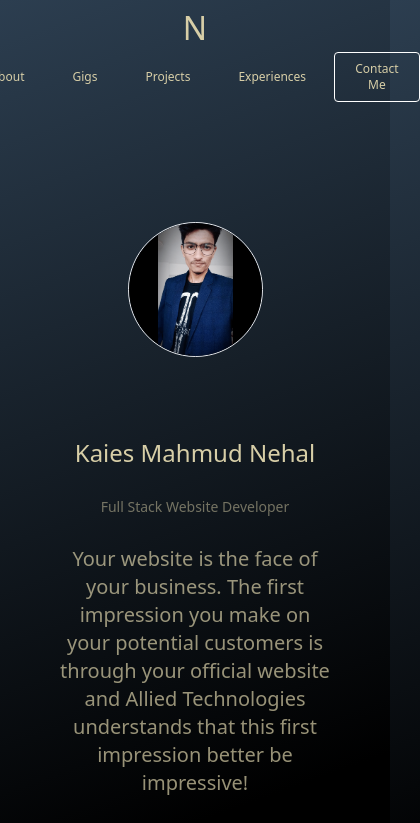
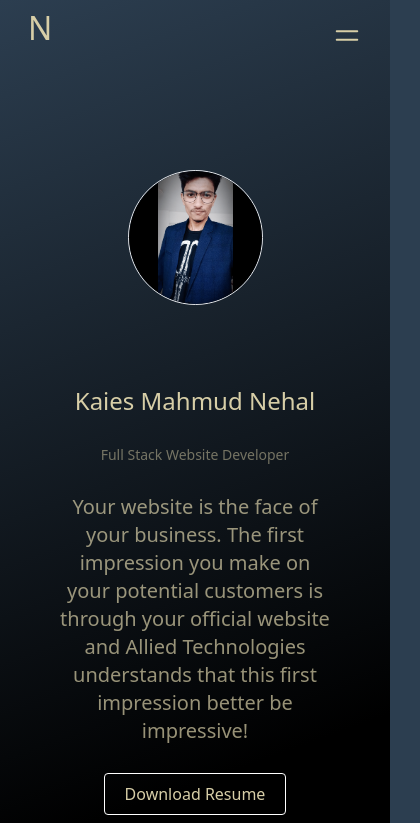
Before and after one commit to kaiesmahmud/nehal-portfolio, a React (Create React App) app: page / in a window 390 px wide. Shown: the top 823 px of the page, 420 px wide, since content can reach past the window. Built offline with nearby package versions, Linux system fonts and the light colour scheme.

Commit message:
navbar responsive updated

```diff
--- a/src/component/Navbar.js
+++ b/src/component/Navbar.js
@@ -1,30 +1,40 @@
-import React from 'react';
+import React, { useState } from 'react';
 import { NavLink } from 'react-router-dom';
+//icons
+import {VscClose} from 'react-icons/vsc';
+import {HiBars2} from 'react-icons/hi2';
 
 const Navbar = () => {
+    const [openMenu, setOpenMenu] = useState(false)
+    const changeOpenMenu = () =>{
+        setOpenMenu(!openMenu)
+    }
     return (
         <>
             <header className="App-header p-5 text-xs md:text-base lg:text-lg">
-                <nav className='flex flex-col gap-4 lg:flex-row justify-between items-center mx-2 md:mx-10 lg:mx-20 cursor-pointer '>
-                    <div className='text-[2rem] lg:text-[3rem] font-extralight'>
-                        <NavLink to={'/'}>
+                <nav className='flex flex-col gap-4 lg:flex-row justify-between items-center mx-2 md:mx-10 lg:mx-20  '>
+                    <div className='text-[2rem] lg:text-[3rem] font-extralight flex justify-between w-full'>
+                        <NavLink to={'/'} onClick={changeOpenMenu}>
                         N
                         </NavLink>
+                        <div className='text-3xl lg:hidden' onClick={changeOpenMenu}>
+                            {openMenu? <VscClose/> :<HiBars2/>}
+                        </div>
                     </div>
-                    <div className='min-w-[300px] flex justify-evenly items-center gap-2'>
-                        <NavLink to={'/about'} >
+                    <div className={`w-full p-5  bg-opacity-40 flex-col lg:flex lg:flex-row bg-black lg:bg-inherit  md:justify-evenly items-center gap-2 ${(openMenu)?"flex":"hidden"} transition-all duration-300`}>
+                        <NavLink to={'/about'} onClick={changeOpenMenu} className={(({isActive})=>(isActive?'bg-black rounded':""))}>
                             <div className='hover:bg-black transition-all ease-in px-5 py-2 rounded'>About</div>
                         </NavLink>
-                        <NavLink to={'/gigs'} >
+                        <NavLink to={'/gigs'} onClick={changeOpenMenu} className={(({isActive})=>(isActive?'bg-black rounded':""))} >
                             <div className='hover:bg-black transition-all ease-in px-5 py-2 rounded'>Gigs</div>
                         </NavLink>
-                        <NavLink to={'/projects'} >
+                        <NavLink to={'/projects'} onClick={changeOpenMenu} className={(({isActive})=>(isActive?'bg-black rounded':""))} >
                             <div className='hover:bg-black transition-all ease-in px-5 py-2 rounded'>Projects</div>
                         </NavLink>
-                        <NavLink to={'/experience'} >
+                        <NavLink to={'/experience'} onClick={changeOpenMenu} className={(({isActive})=>(isActive?'bg-black rounded':""))} >
                             <div className='hover:bg-black transition-all ease-in px-5 py-2 rounded'>Experiences</div>
                         </NavLink>
-                        <NavLink to={'/contactme'} >
+                        <NavLink to={'/contactme'} onClick={changeOpenMenu} className={(({isActive})=>(isActive?'bg-black rounded':""))} >
                             <div className='hover:bg-black transition-all ease-in px-5 py-2 rounded border border-white text-center'>Contact Me</div>
                         </NavLink>
                     </div>
```
